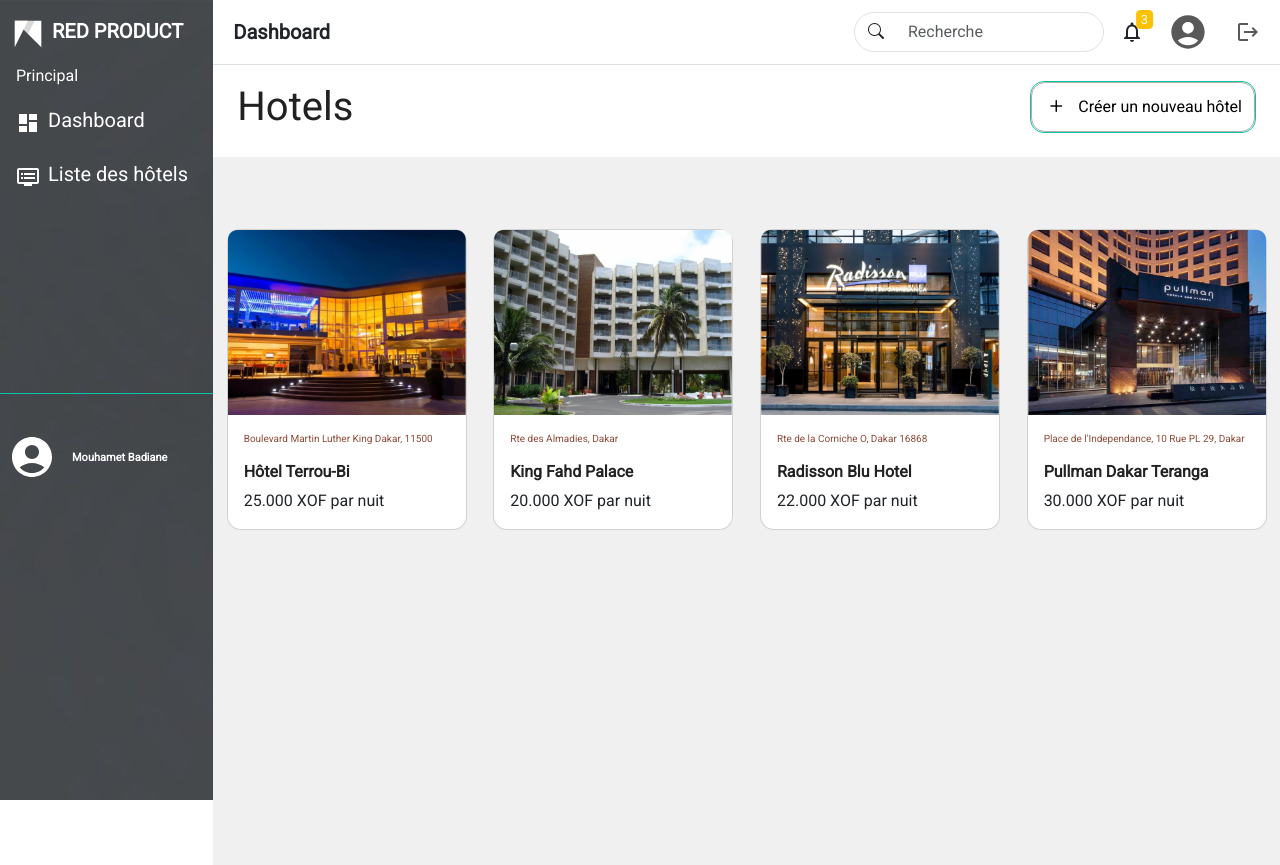
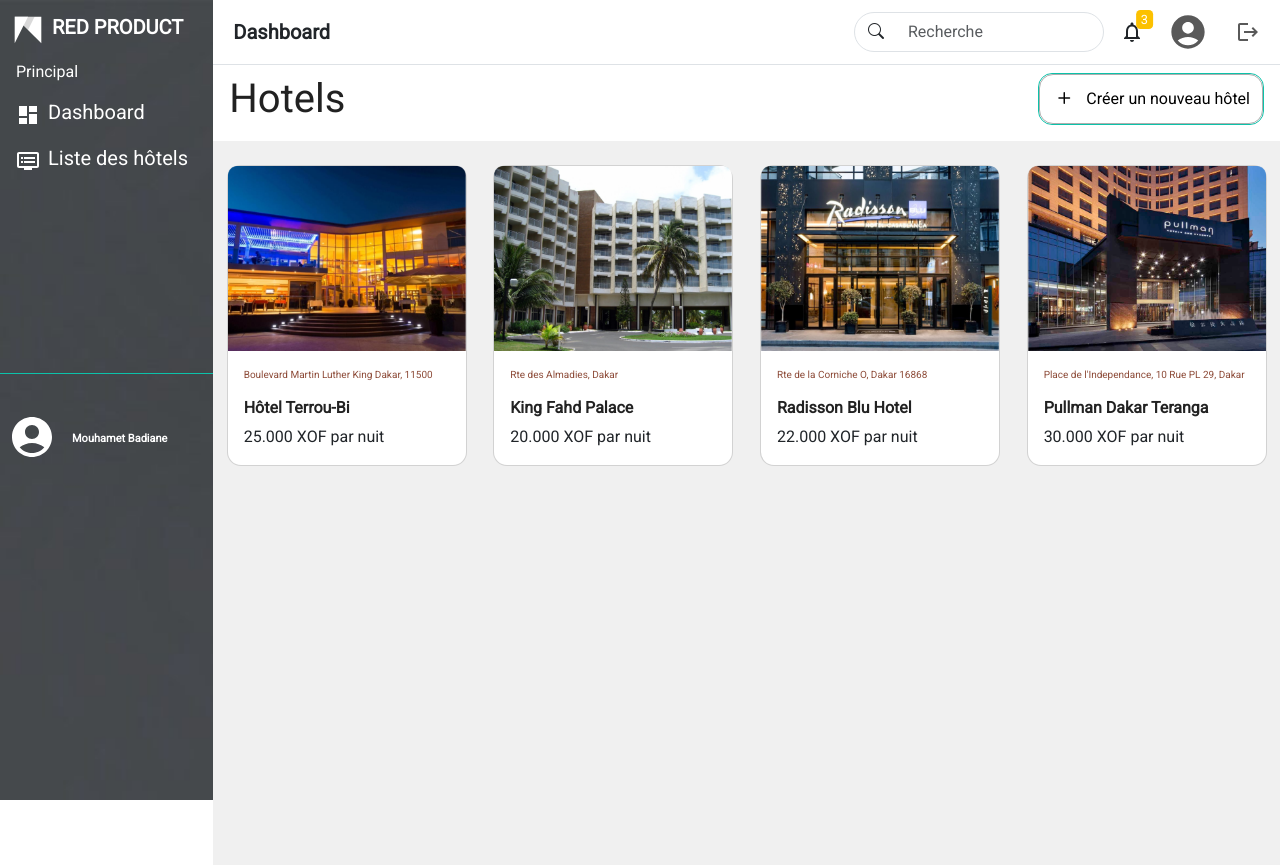
Before and after one commit to reymouhid95/RED-PROD, a React (Vite) app in the folder RED/: page /admin/hotels in a window 1280 px wide. Built offline with nearby package versions, Linux system fonts and the light colour scheme; a web font is replaced by a local one.

Commit message:
Gestion de la marge

```diff
--- a/RED/src/Pages/Hotels.jsx
+++ b/RED/src/Pages/Hotels.jsx
@@ -10,7 +10,7 @@
   return (
     <Link to="/admin/hotels" style={{ textDecoration: "none", color: "#000" }}>
       <div className="hotels">
-        <div className="titleHotels d-flex justify-content-between px-4 py-3 align-items-center">
+        <div className="titleHotels d-flex justify-content-between px-3 py-2 align-items-center">
           <h6>Hotels</h6>
           <div className="pb-2">
             <Button
@@ -21,7 +21,7 @@
             />
           </div>
         </div>
-        <div className="hotelsCard py-5 mt-4">
+        <div className="hotelsCard py-4">
           <HotelsCard />
         </div>
         <Modals show={modalShow} onHide={() => setModalShow(false)} />
--- a/RED/src/components/DashboardCard.jsx
+++ b/RED/src/components/DashboardCard.jsx
@@ -3,7 +3,7 @@
 
 function DashboardCard() {
   return (
-    <div className="pt-3">
+    <div className="pt-2">
       <div className="row m-0 px-3">
         {cardsDash.map((card, index) => (
           <div key={index} className="col-md-4">
--- a/RED/src/components/Sidebar.jsx
+++ b/RED/src/components/Sidebar.jsx
@@ -5,7 +5,7 @@
 
 function SidebarComp() {
   return (
-    <div className="vh-100 sidebar py-2">
+    <div className="vh-100 sidebar py-1">
       <div className="m-2 pb-2 ps-1" id="logo">
         <img src={logo} alt="icon" />
         <span className="brand-name fs-5 fw-bold mx-2">RED PRODUCT</span>
--- a/RED/src/components/SidebarComponent.jsx
+++ b/RED/src/components/SidebarComponent.jsx
@@ -5,7 +5,7 @@
   return (
     <Link
       style={{ textDecoration: "none" }}
-      className="py-1 ps-3 my-2 items "
+      className="ps-3 my-2 items "
       to={path}
       tabIndex="0"
     >
```
